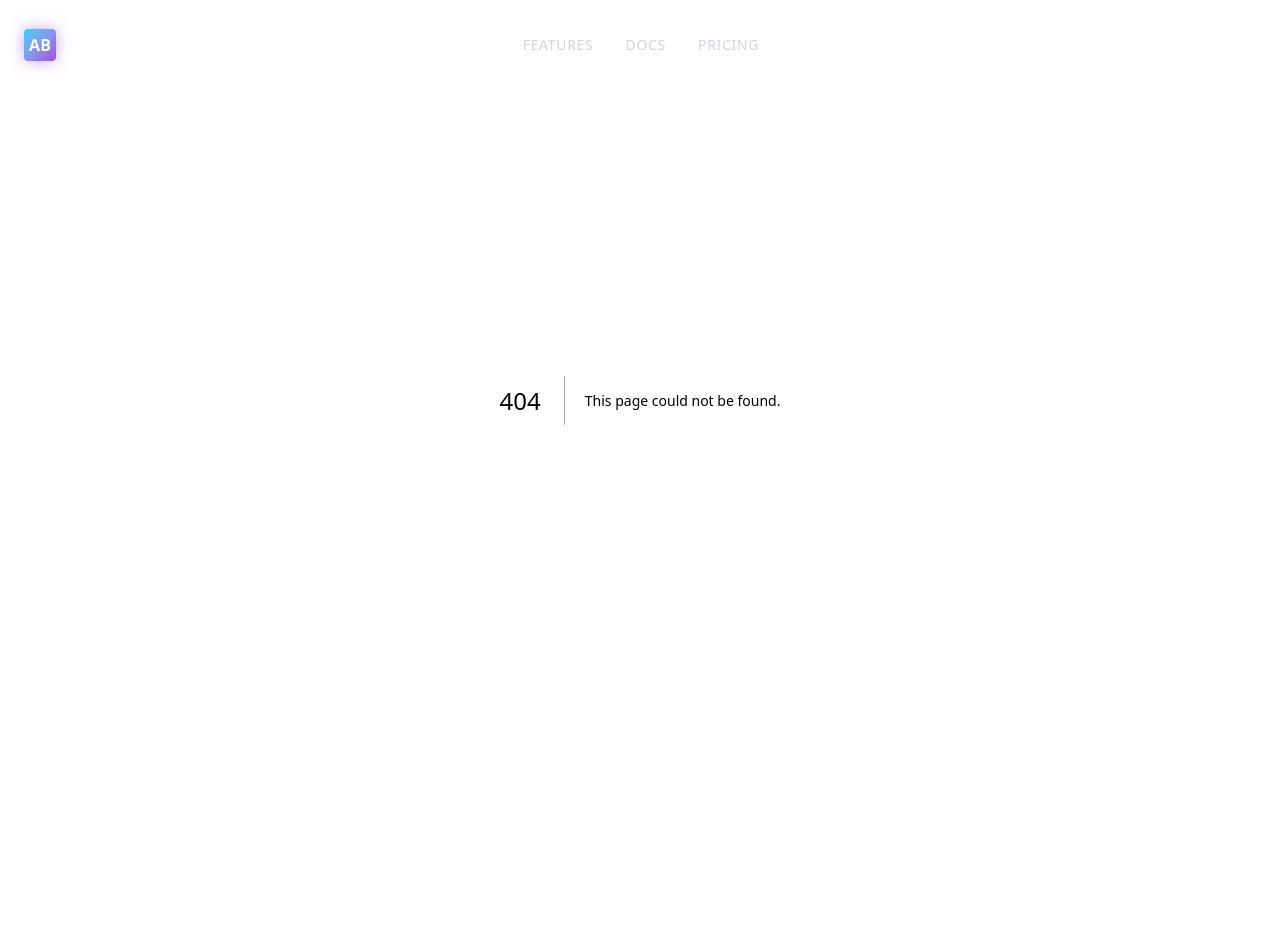
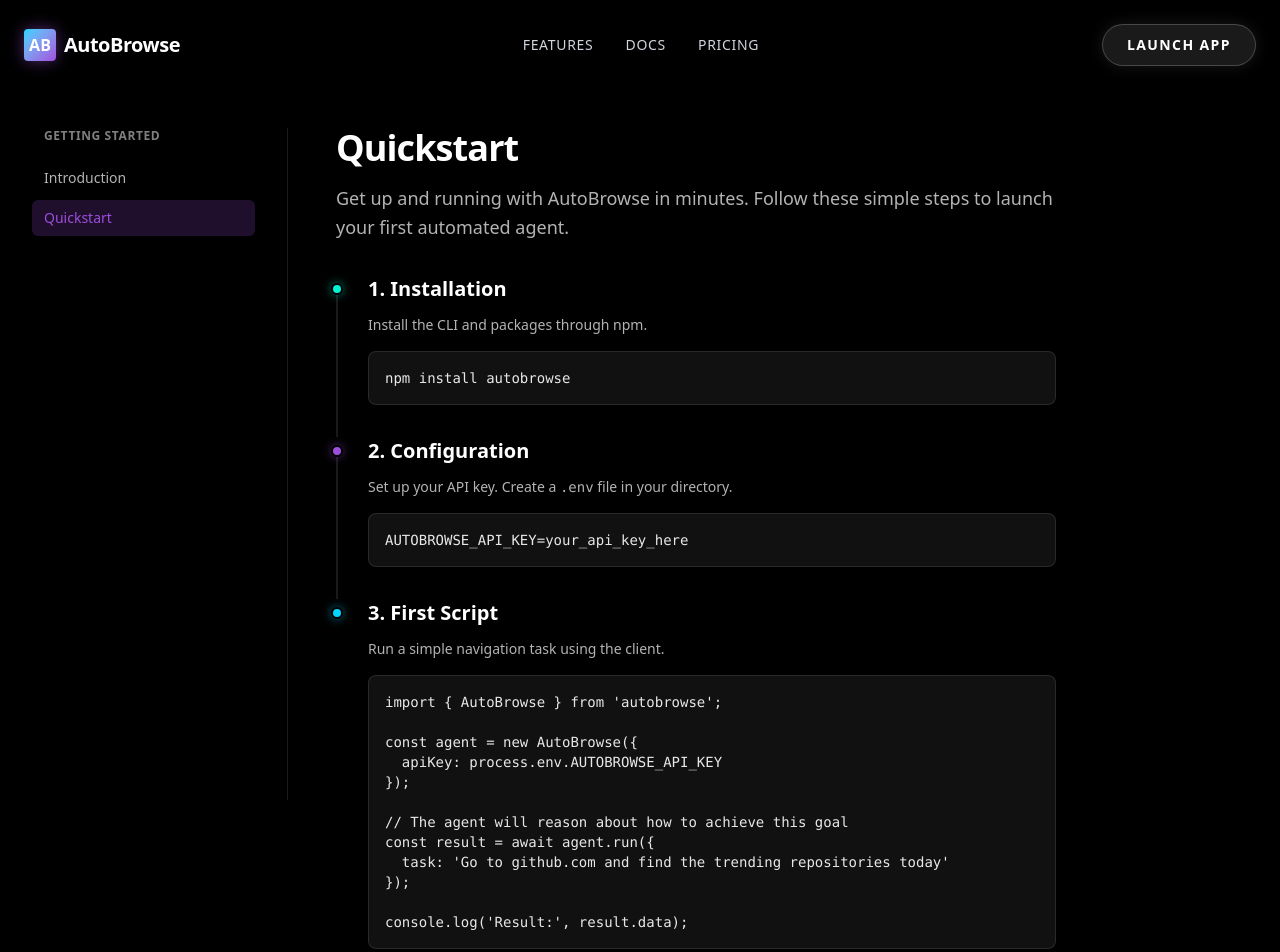
Before and after one commit to AdityaRaghav0112/AutoBrowse, a Next.js app: page /docs/quickstart in a window 1280 px wide. Before the commit this address had no page. Shown: the top 952 px of the page. Before the commit the page ends 800 px from the top, so only its background shows below. Built offline with nearby package versions, Linux system fonts and the light colour scheme.

Commit message:
created docs and pricing page

```diff
--- /dev/null
+++ b/app/docs/layout.tsx
@@ -0,0 +1,45 @@
+"use client";
+
+import Link from 'next/link';
+import { usePathname } from 'next/navigation';
+
+export default function DocsLayout({ children }: { children: React.ReactNode }) {
+  const pathname = usePathname();
+
+  const navItems = [
+    { name: 'Introduction', href: '/docs' },
+    { name: 'Quickstart', href: '/docs/quickstart' },
+  ];
+
+  return (
+    <div className="flex min-h-screen pt-32 px-4 md:px-8 max-w-7xl mx-auto w-full">
+      {/* Sidebar */}
+      <aside className="w-64 flex-shrink-0 pr-8 hidden md:block border-r border-white/10 h-[calc(100vh-8rem)] sticky top-32 overflow-y-auto">
+        <nav className="space-y-1">
+          <div className="text-xs font-semibold text-white/50 mb-4 uppercase tracking-wider px-3">Getting Started</div>
+          {navItems.map((item) => {
+            const isActive = pathname === item.href;
+            return (
+              <Link
+                key={item.href}
+                href={item.href}
+                className={`block px-3 py-2 text-sm rounded-md transition-all duration-200 ${
+                  isActive
+                    ? 'bg-brand-purple/20 text-brand-purple font-medium'
+                    : 'text-white/70 hover:text-white hover:bg-white/5'
+                }`}
+              >
+                {item.name}
+              </Link>
+            );
+          })}
+        </nav>
+      </aside>
+
+      {/* Main Content */}
+      <main className="flex-1 md:pl-12 pb-24 w-full max-w-3xl">
+        {children}
+      </main>
+    </div>
+  );
+}
--- a/app/docs/page.tsx
+++ b/app/docs/page.tsx
@@ -1,11 +1,51 @@
-import React from 'react'
+import Link from "next/link";
 
-const page = () => {
+export default function Introduction() {
   return (
-    <div className='flex items-center justify-center w-full'>
-      <div className='mt-25 z-10 min-h-vw w-7xl bg-[#222222]'>babam babam</div>
+    <div className="space-y-8 animate-in fade-in slide-in-from-bottom-4 duration-500 min-h-screen">
+      <div>
+        <h1 className="text-4xl font-bold tracking-tight mb-4">Introduction</h1>
+        <p className="text-lg text-white/70 leading-relaxed">
+          Welcome to the AutoBrowse documentation. AutoBrowse is a powerful, AI-driven automation
+          tool built to navigate the web just like a human, completing complex multi-step processes
+          autonomously.
+        </p>
+      </div>
+
+      <div className="p-6 rounded-xl border border-white/10 bg-[#111] space-y-4">
+        <h2 className="text-2xl font-semibold text-white">Why AutoBrowse?</h2>
+        <ul className="space-y-4 text-white/70">
+          <li className="flex items-start">
+            <span className="text-brand-cyan mr-4 mt-1">✦</span>
+            <div>
+              <strong className="text-white block mb-1">Intelligent Navigation</strong>
+              <span>Agents understand natural language objectives and figure out the steps required.</span>
+            </div>
+          </li>
+          <li className="flex items-start">
+            <span className="text-brand-purple mr-4 mt-1">✦</span>
+            <div>
+              <strong className="text-white block mb-1">Resilience to UI Changes</strong>
+              <span>Say goodbye to broken CSS selectors. AutoBrowse sees elements visually.</span>
+            </div>
+          </li>
+          <li className="flex items-start">
+            <span className="text-brand-blue mr-4 mt-1">✦</span>
+            <div>
+              <strong className="text-white block mb-1">Developer Friendly</strong>
+              <span>Simple API to integrate powerful browser agents into your own workflow tools.</span>
+            </div>
+          </li>
+        </ul>
+      </div>
+
+      <div className="pt-4 border-t border-white/10">
+        <h2 className="text-2xl font-semibold mb-4">Next Steps</h2>
+        <p className="text-white/70">
+          Ready to dive in? Head over to the <Link href="/docs/quickstart" className="text-brand-blue hover:text-white transition-colors underline underline-offset-4">Quickstart guide</Link> to install
+          and configure your first agent in minutes.
+        </p>
+      </div>
     </div>
-  )
+  );
 }
-
-export default page
--- /dev/null
+++ b/app/docs/quickstart/page.tsx
@@ -0,0 +1,58 @@
+export default function Quickstart() {
+  return (
+    <div className="space-y-8 animate-in fade-in slide-in-from-bottom-4 duration-500">
+      <div>
+        <h1 className="text-4xl font-bold tracking-tight mb-4">Quickstart</h1>
+        <p className="text-lg text-white/70 leading-relaxed">
+          Get up and running with AutoBrowse in minutes. Follow these simple steps to
+          launch your first automated agent.
+        </p>
+      </div>
+
+      <div className="space-y-8 mt-4">
+        {/* Step 1 */}
+        <div className="relative pl-8 before:absolute before:left-0 before:top-3 before:bottom-[-32px] before:w-[2px] before:bg-white/10 last:before:hidden">
+          <div className="absolute left-[-5px] top-2 w-3 h-3 rounded-full bg-brand-cyan shadow-[0_0_10px_rgba(0,245,212,0.5)] border-2 border-black" />
+          <h2 className="text-xl font-semibold mb-3">1. Installation</h2>
+          <p className="text-white/70 mb-4 text-sm">Install the CLI and packages through npm.</p>
+          <div className="bg-[#111] border border-white/10 rounded-lg p-4 font-mono text-sm text-white/90">
+            npm install autobrowse
+          </div>
+        </div>
+
+        {/* Step 2 */}
+        <div className="relative pl-8 before:absolute before:left-0 before:top-3 before:bottom-[-32px] before:w-[2px] before:bg-white/10 last:before:hidden">
+          <div className="absolute left-[-5px] top-2 w-3 h-3 rounded-full bg-brand-purple shadow-[0_0_10px_rgba(157,78,221,0.5)] border-2 border-black" />
+          <h2 className="text-xl font-semibold mb-3">2. Configuration</h2>
+          <p className="text-white/70 mb-4 text-sm">Set up your API key. Create a <code>.env</code> file in your directory.</p>
+          <div className="bg-[#111] border border-white/10 rounded-lg p-4 font-mono text-sm overflow-x-auto text-white/90">
+            AUTOBROWSE_API_KEY=your_api_key_here
+          </div>
+        </div>
+
+        {/* Step 3 */}
+        <div className="relative pl-8">
+          <div className="absolute left-[-5px] top-2 w-3 h-3 rounded-full bg-brand-blue shadow-[0_0_10px_rgba(0,212,255,0.5)] border-2 border-black" />
+          <h2 className="text-xl font-semibold mb-3">3. First Script</h2>
+          <p className="text-white/70 mb-4 text-sm">Run a simple navigation task using the client.</p>
+          <div className="bg-[#111] border border-white/10 rounded-lg p-4 font-mono text-sm overflow-x-auto text-white/90">
+            <pre className="whitespace-pre">
+{`import { AutoBrowse } from 'autobrowse';
+
+const agent = new AutoBrowse({
+  apiKey: process.env.AUTOBROWSE_API_KEY
+});
+
+// The agent will reason about how to achieve this goal
+const result = await agent.run({
+  task: 'Go to github.com and find the trending repositories today'
+});
+
+console.log('Result:', result.data);`}
+            </pre>
+          </div>
+        </div>
+      </div>
+    </div>
+  );
+}
--- a/app/pricing/page.tsx
+++ b/app/pricing/page.tsx
@@ -3,7 +3,7 @@ import React from 'react'
 const page = () => {
   return (
     <div className='flex items-center justify-center w-full'>
-      <div className='mt-25 z-10 min-h-vw w-7xl'>This is pricing page</div>
+      <div className='mt-25 z-10 min-h-screen w-7xl'>This is pricing page</div>
     </div>
   )
 }
```
